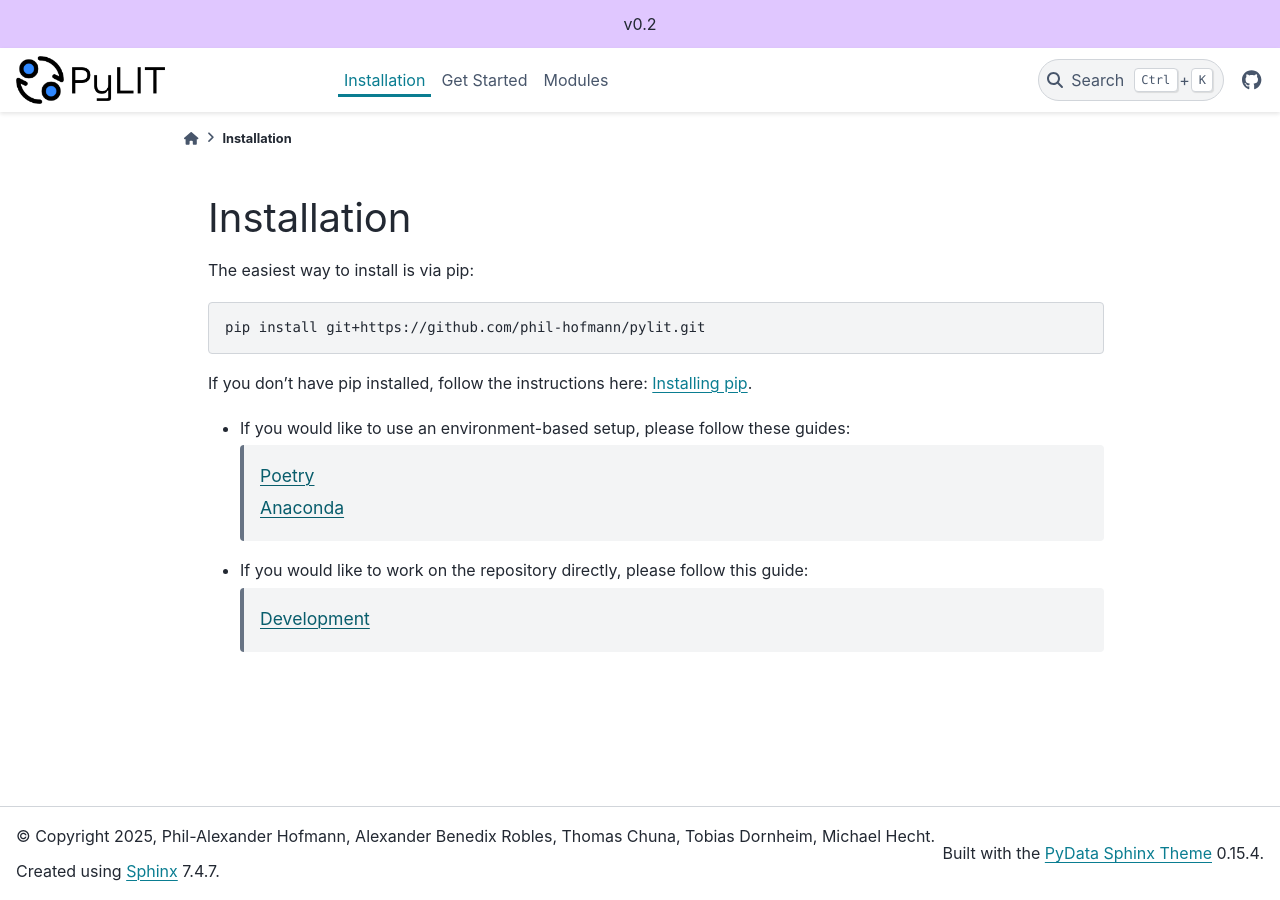
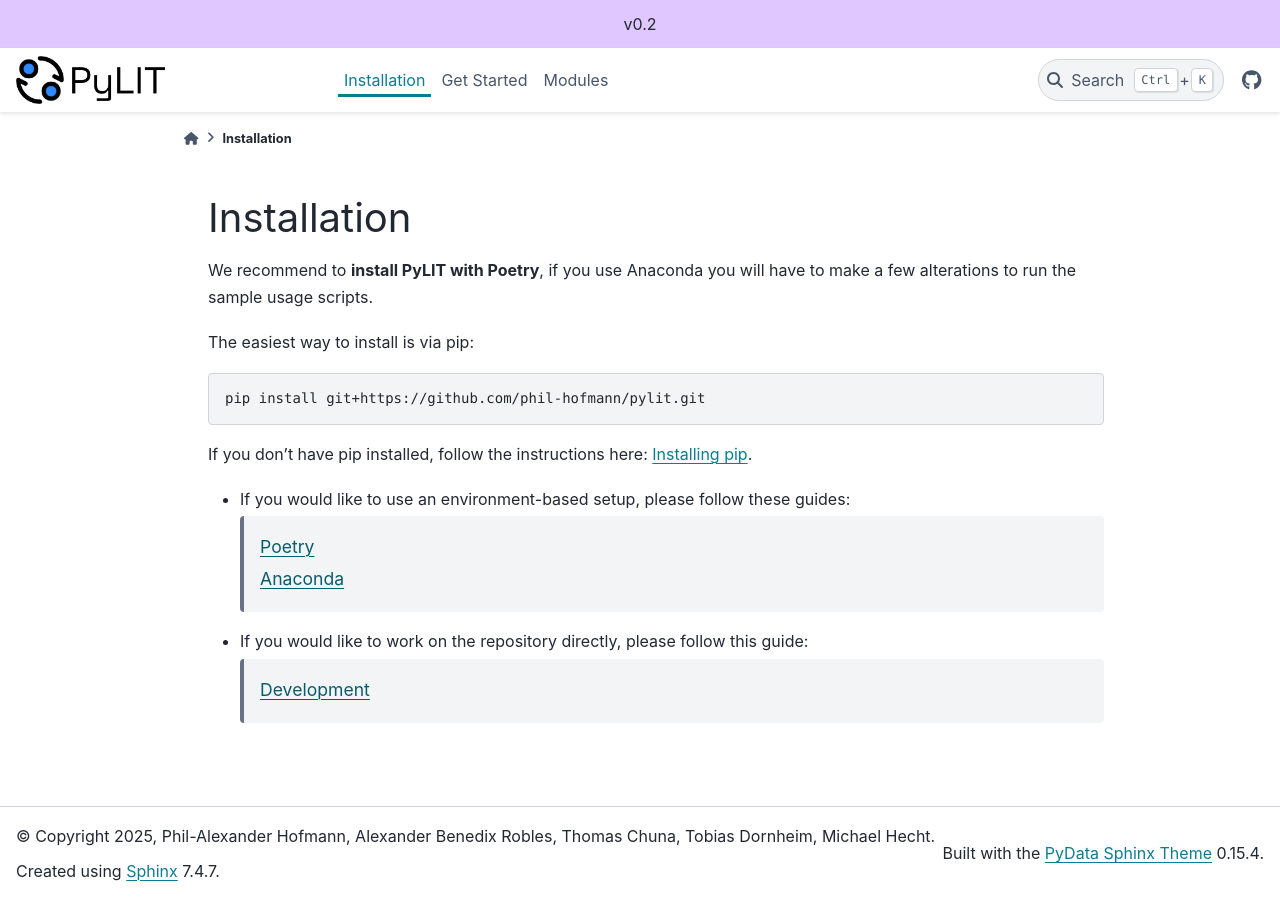
Before and after one commit to phil-hofmann/PyLIT, a Sphinx documentation site: the page built from docs/source/installation.rst, in a window 1280 px wide. Built offline with Sphinx 7.4.7 and the PyData theme 0.15.4, drawn with Linux system fonts in a browser that asks for light colours.

Commit message:
Improvements to UX for installation and get-started

```diff
--- a/docs/source/get-started.rst
+++ b/docs/source/get-started.rst
@@ -2,8 +2,6 @@ Get Started
 ===========
 
 **Before running** any example, you must first follow the installation guide described in :doc:`installation`.
-We recommend setting up the environment with **Poetry**.
-If you are using **Anaconda**, note that the ESA synthetic data example requires some adjustments.
 
 Two example configurations are provided in the ``PyLIT/examples/`` folder which you can
 download `here <https://github.com/phil-hofmann/PyLIT/archive/refs/heads/main.zip>`_.
--- a/docs/source/installation.rst
+++ b/docs/source/installation.rst
@@ -1,5 +1,8 @@
 Installation
 ============
+
+We recommend to **install PyLIT with Poetry**, if you use Anaconda you will have to make a few alterations
+to run the sample usage scripts.
 
 The easiest way to install is via pip:
 
```
Also changed, not shown: README.md (+3 -2 lines), examples/README.md.
